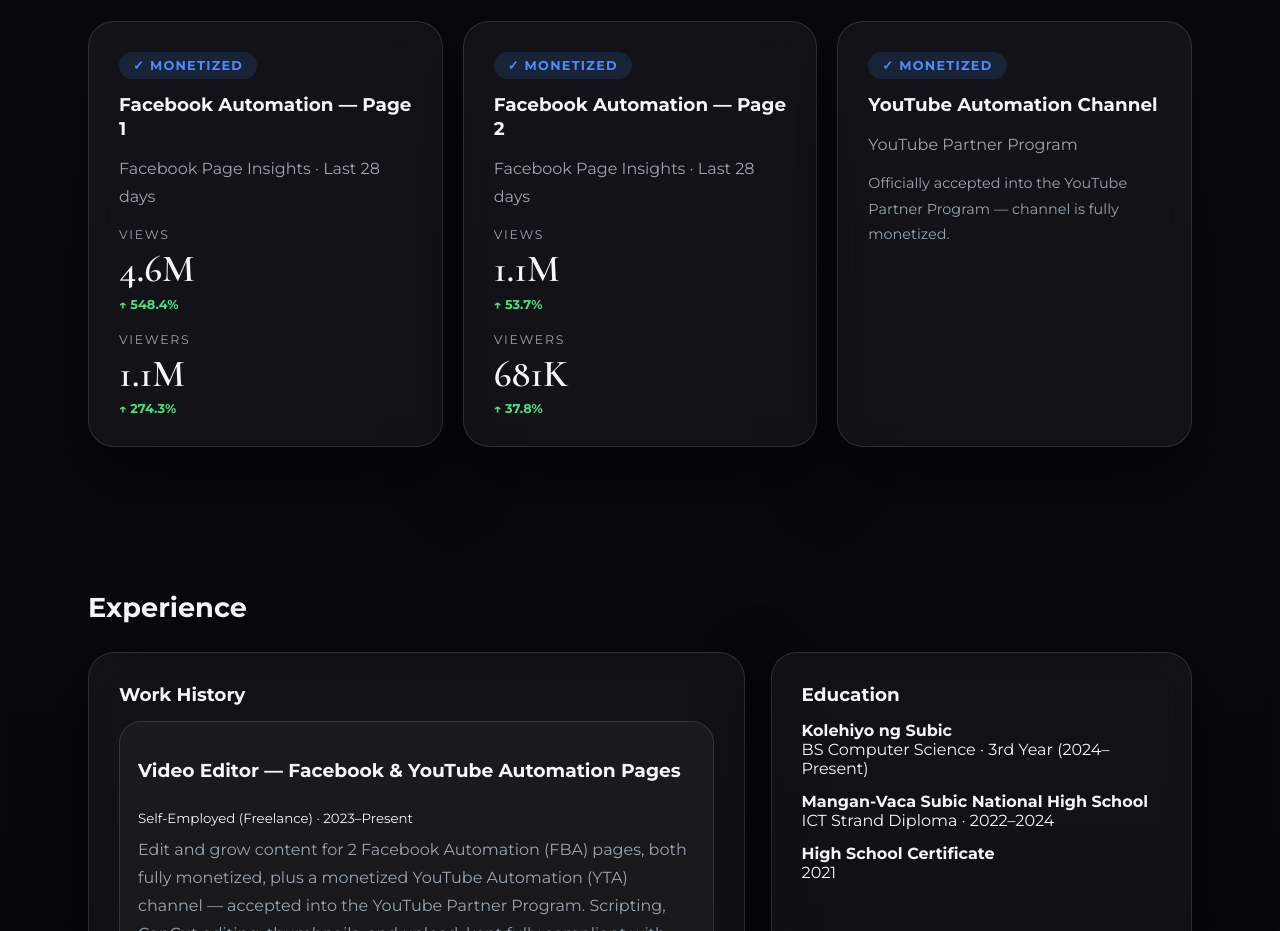
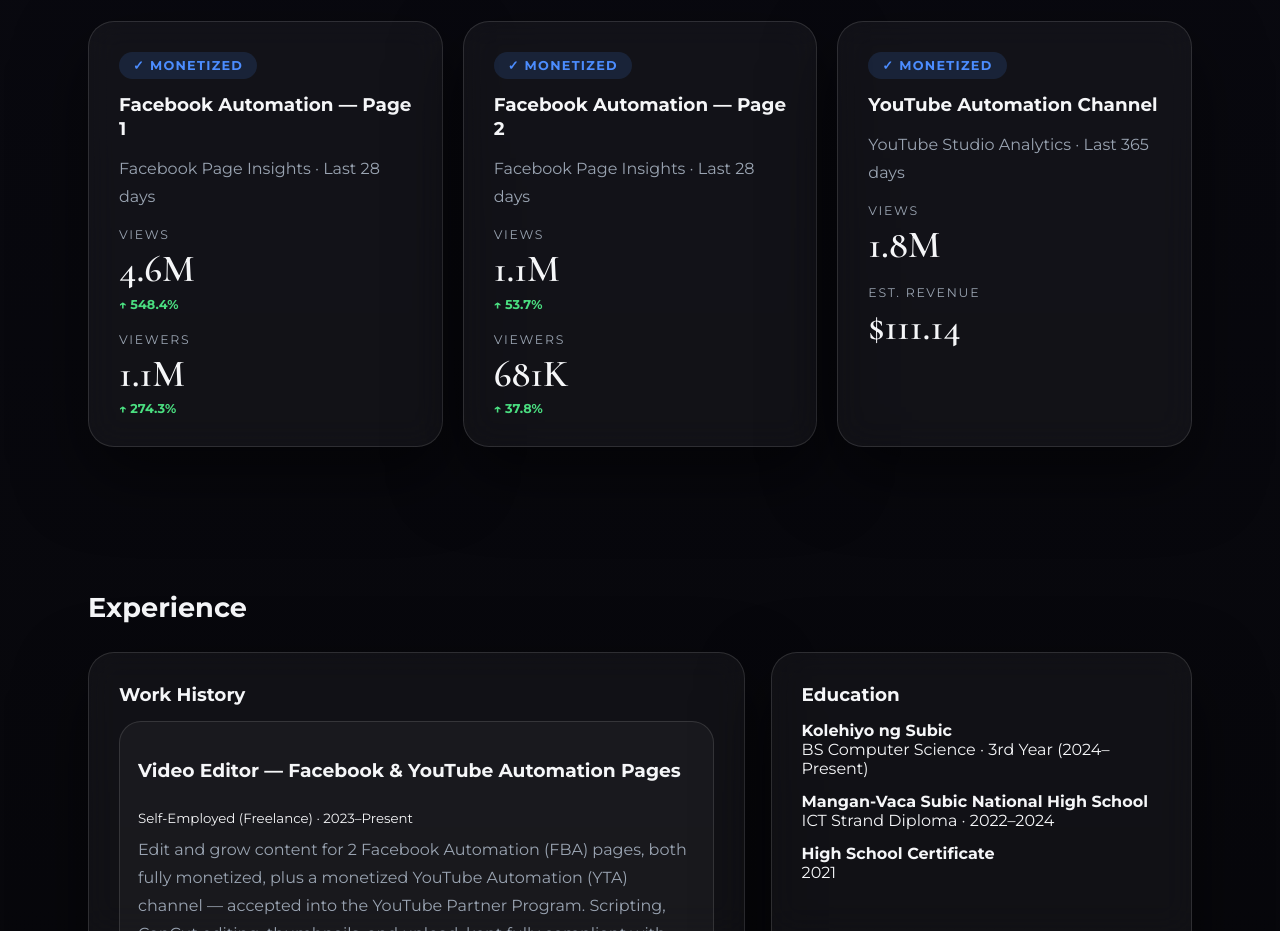
Before and after one commit to SHUJ-9/Portfolio, a plain HTML site: page index.html in a window 1280 px wide. Shown: the part 4280-5211 px from the top of the page. Drawn offline with nearby package versions, Linux system fonts and the light colour scheme.

Commit message:
Add real YouTube Studio analytics to the YTA proof card
Replace the generic Partner Program acceptance line with actual
channel stats (1.8M views, $111.14 est. revenue) to match the
same proof-card format used for the two Facebook pages.

```diff
--- a/index.html
+++ b/index.html
@@ -806,8 +806,17 @@
         <div class="feature-card glow-card">
           <div class="cert-badge">✓ Monetized</div>
           <h3>YouTube Automation Channel</h3>
-          <p class="cert-issuer">YouTube Partner Program</p>
-          <p style="margin-top: 12px; font-size: 0.9rem; color: var(--muted);">Officially accepted into the YouTube Partner Program — channel is fully monetized.</p>
+          <p class="cert-issuer">YouTube Studio Analytics · Last 365 days</p>
+          <div class="results-grid" style="margin-top: 16px;">
+            <div class="result-card">
+              <span class="result-label">Views</span>
+              <strong class="result-value">1.8M</strong>
+            </div>
+            <div class="result-card">
+              <span class="result-label">Est. Revenue</span>
+              <strong class="result-value">$111.14</strong>
+            </div>
+          </div>
         </div>
       </div>
     </section>
```
